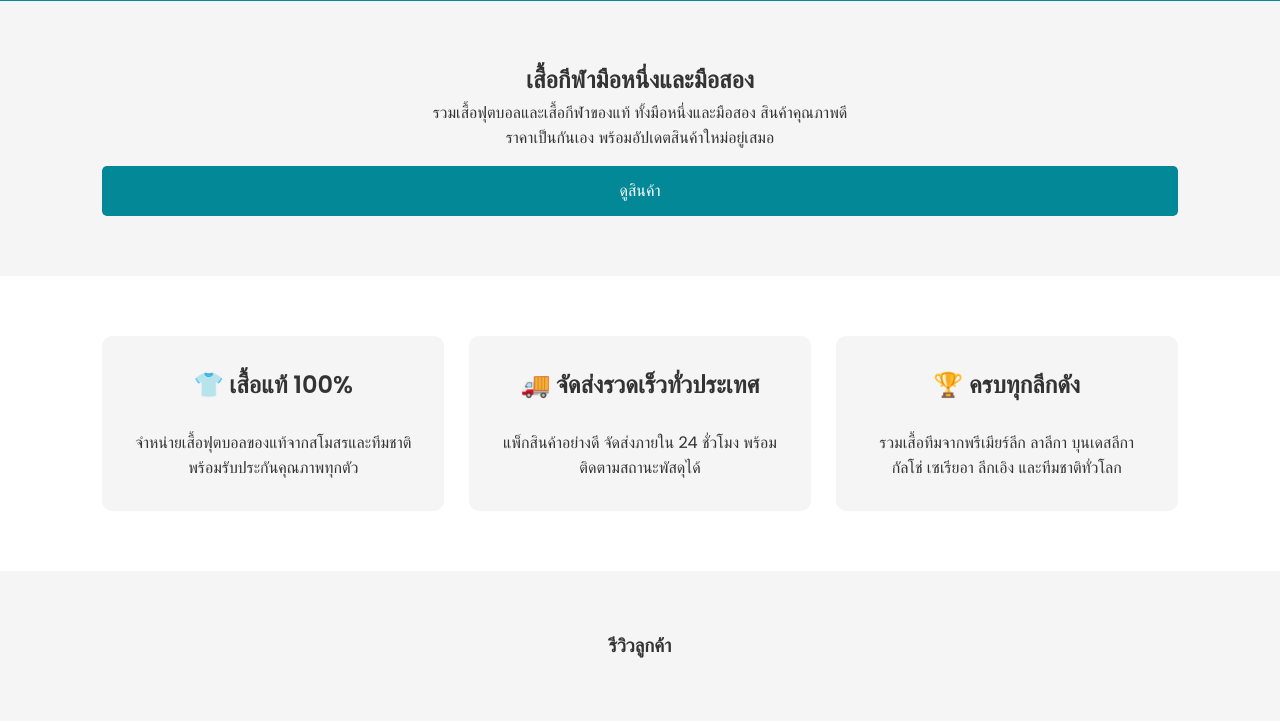
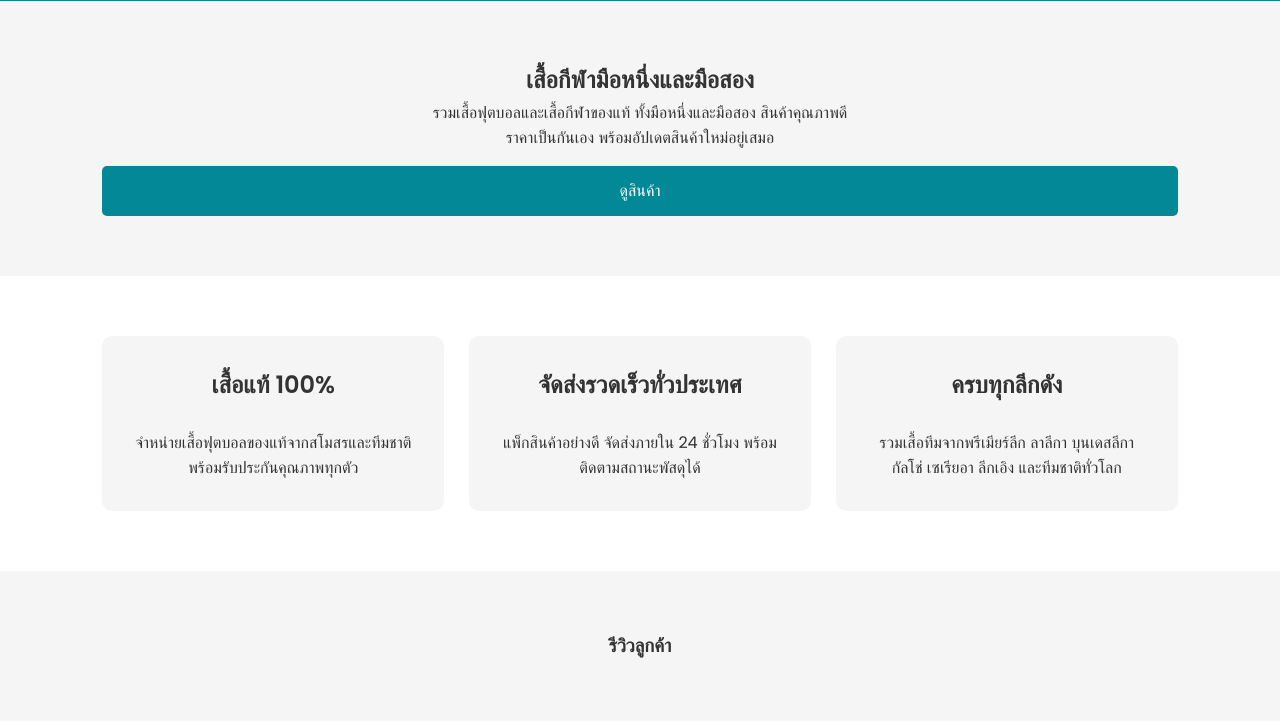
Before and after one commit to kr1tsi-beep/project1, a plain HTML site: page index.html in a window 1280 px wide. Shown: the part 77-800 px from the top of the page. Drawn offline with Linux system fonts and the light colour scheme.

Commit message:
Update index.html

```diff
--- a/index.html
+++ b/index.html
@@ -28,9 +28,9 @@
     </section>
 
     <section class="features">
-        <div class="feature-card"><h2>👕 เสื้อแท้ 100%</h2> <br>จำหน่ายเสื้อฟุตบอลของแท้จากสโมสรและทีมชาติ <br>พร้อมรับประกันคุณภาพทุกตัว</div>
-        <div class="feature-card"><h2>🚚 จัดส่งรวดเร็วทั่วประเทศ</h2> <br>แพ็กสินค้าอย่างดี จัดส่งภายใน 24 ชั่วโมง พร้อมติดตามสถานะพัสดุได้</div>
-        <div class="feature-card"><h2>🏆 ครบทุกลีกดัง</h2> <br>รวมเสื้อทีมจากพรีเมียร์ลีก ลาลีกา บุนเดสลีกา กัลโช่ เซเรียอา ลีกเอิง และทีมชาติทั่วโลก</div>
+        <div class="feature-card"><h2>เสื้อแท้ 100%</h2> <br>จำหน่ายเสื้อฟุตบอลของแท้จากสโมสรและทีมชาติ <br>พร้อมรับประกันคุณภาพทุกตัว</div>
+        <div class="feature-card"><h2>จัดส่งรวดเร็วทั่วประเทศ</h2> <br>แพ็กสินค้าอย่างดี จัดส่งภายใน 24 ชั่วโมง พร้อมติดตามสถานะพัสดุได้</div>
+        <div class="feature-card"><h2>ครบทุกลีกดัง</h2> <br>รวมเสื้อทีมจากพรีเมียร์ลีก ลาลีกา บุนเดสลีกา กัลโช่ เซเรียอา ลีกเอิง และทีมชาติทั่วโลก</div>
     </section>
     <section class="hero"><h3>รีวิวลูกค้า</h3></section>
     <section class="testimonials">
```
